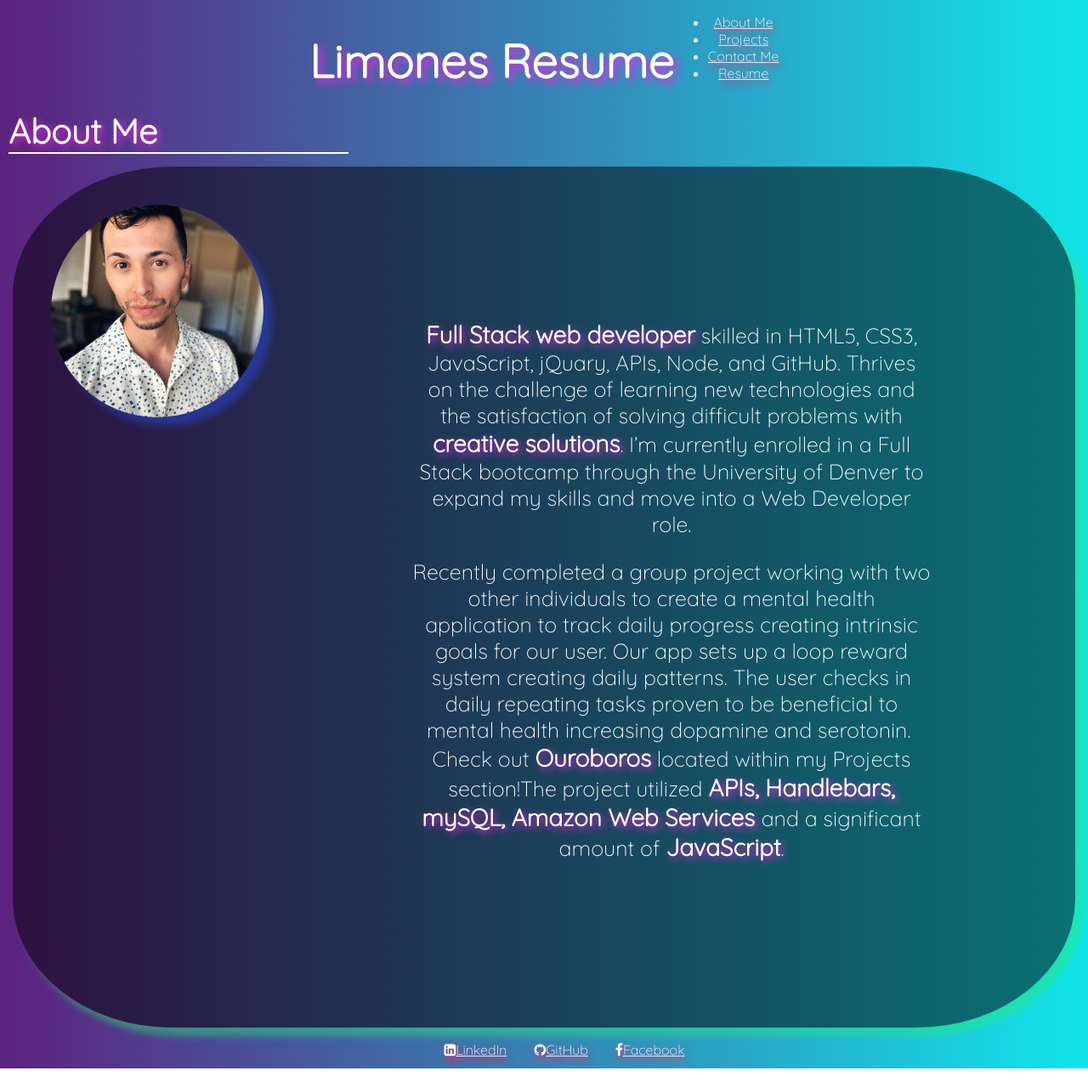
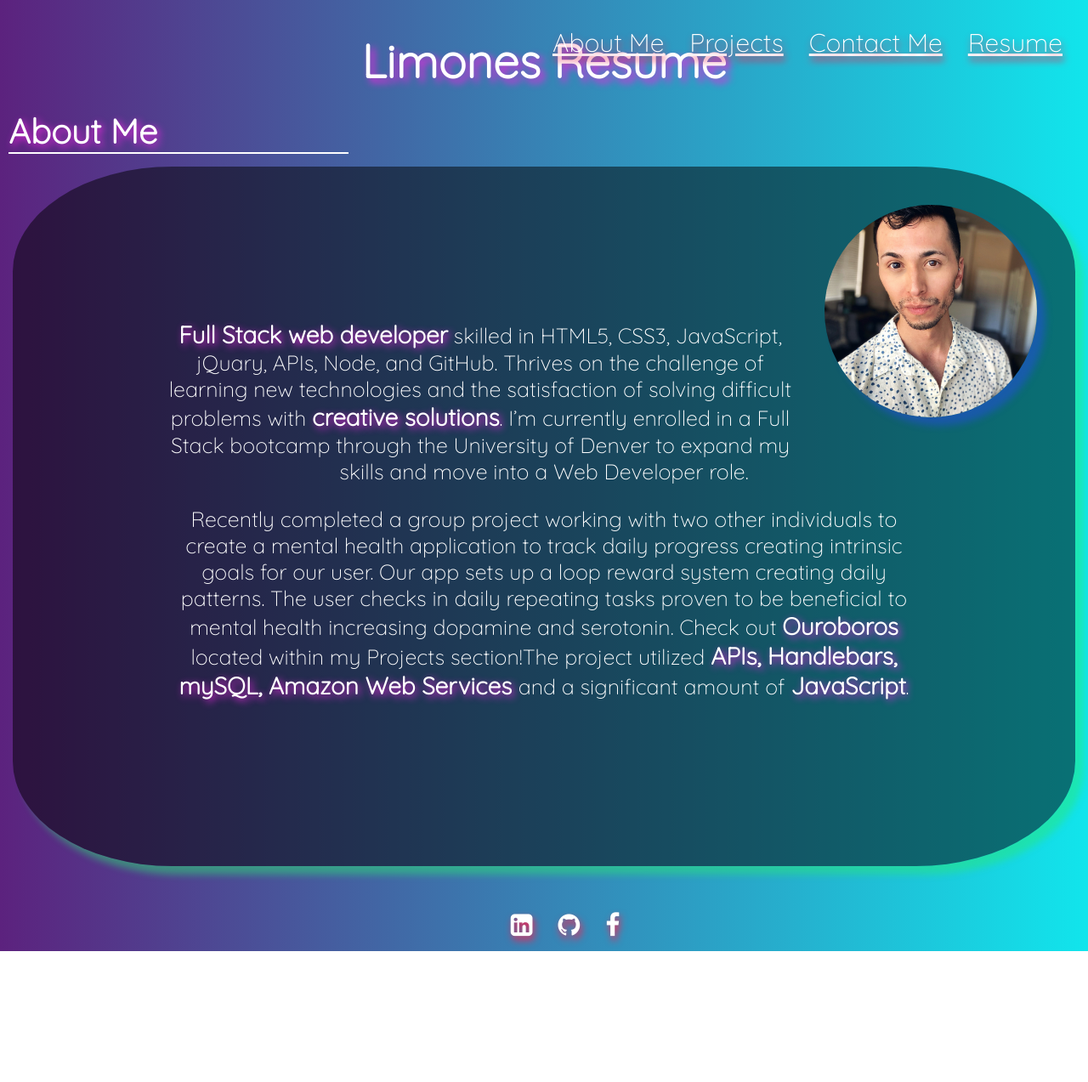
Before and after one commit to ZestyLimones/react-portfolio, a React (Create React App) app: page / in a window 1280 px wide. Shown: the top 1273 px of the page at 85% size. After the commit the page ends 1135 px from the top, so only its background shows below. Built offline with nearby package versions, Linux system fonts and the light colour scheme.

Commit message:
added styling to nav, footer, and projects.

```diff
--- a/src/components/Footer.css
+++ b/src/components/Footer.css
@@ -1,55 +1,25 @@
+.footer {
+  margin-top: 50px;
+}
+
 .contact-links {
   /* position: absolute; */
-  text-align: center;
+  justify-content: center;
   bottom: 0;
   width: 100%;
-  height: 2rem;
+  display: flex;
+  height: 50px;
 }
 
-.contact-links li {
+.link {
   display: inline;
   margin-right: 2rem;
+  display: flex;
+  font-size: 30px;
+  margin-right: 30px;
+  transition: all 0.2s ease-in-out;
 }
 
-.modal {
-  position: fixed;
-  left: 0;
-  top: 0;
-  width: 100%;
-  height: 100%;
-  background-color: rgba(0, 0, 0, 0.5);
-  opacity: 0;
-  visibility: hidden;
-  transform: scale(1.1);
-  transition: visibility 0s linear 0.25s, opacity 0.25s 0s, transform 0.25s;
+.link:hover {
+  transform: scale(1.3);
 }
-.modal-content {
-  position: absolute;
-  top: 50%;
-  left: 50%;
-  transform: translate(-50%, -50%);
-  background-color: rgba(29, 255, 180, 0.9);
-  box-shadow: 10px 10px 8px rgba(0, 0, 0, 0.466);
-  padding: 15px;
-  border-radius: 35px;
-}
-
-.close-button {
-  float: right;
-  padding: 10px;
-  font-size: 50px;
-  line-height: 1.5rem;
-  text-align: center;
-  cursor: pointer;
-  border-radius: 15%;
-  background-color: black;
-}
-.close-button:hover {
-  background-color: darkgray;
-}
-.show-modal {
-  opacity: 1;
-  visibility: visible;
-  transform: scale(1);
-  transition: visibility 0s linear 0s, opacity 0.25s 0s, transform 0.25s;
-}
--- a/src/components/Footer.js
+++ b/src/components/Footer.js
@@ -2,34 +2,36 @@ import './Footer.css';
 
 export default function Footer() {
   return (
+    <div className="footer">
       <ul className="contact-links">
-      <li>
+        <li className="link">
           <a
             href="https://www.linkedin.com/in/micheal-limones"
             target="_blank"
             rel="noreferrer"
           >
-          <i className="fa fa-linkedin-square"></i>LinkedIn
+            <i className="fa fa-linkedin-square"></i>
           </a>
         </li>
-      <li>
+        <li className="link">
           <a
             href="https://github.com/ZestyLimones"
             target="_blank"
             rel="noreferrer"
           >
-          <i className="fa fa-github"></i>GitHub
+            <i className="fa fa-github"></i>
           </a>
         </li>
-      <li>
+        <li className="link">
           <a
             href="https://www.facebook.com/profile.php?id=1522278848"
             target="_blank"
             rel="noreferrer"
           >
-          <i className="fa fa-facebook"></i>Facebook
+            <i className="fa fa-facebook"></i>
           </a>
         </li>
       </ul>
+    </div>
   );
 }
--- a/src/components/NavBar.css
+++ b/src/components/NavBar.css
@@ -1,22 +1,22 @@
 .nav {
-  /* position: relative;
-  display: flex; */
-  /* float: right; */
-  /* flex: 0 0 15%; */
-  /* justify-content: center; */
+  position: absolute;
+  right: 0;
+  margin-top: 15px;
 }
 
-.nav ul {
-  position: fixed;
+.nav-bar {
+  display: flex;
+  justify-content: right;
   align-items: center;
 }
 
-.nav ul li {
+.nav-item {
+  display: flex;
   font-size: 30px;
-  margin-top: 20px;
+  margin-right: 30px;
   transition: all 0.2s ease-in-out;
 }
 
-.nav ul li:hover {
+.nav-item:hover {
   transform: scale(1.3);
 }
--- a/src/components/NavBar.js
+++ b/src/components/NavBar.js
@@ -3,7 +3,8 @@ import "./NavBar.css"
 
 function NavBar({ currentPage, handlePageChange}) {
     return (
-        <ul className="nav nav-bar">
+        <div className="nav">
+            <ul className="nav-bar">
                 <li className="nav-item">
                     <a href="#about" onClick={() => handlePageChange('About')} className={currentPage === "About" ? 'nav-link active' : 'nav-link'}>About Me</a>
                 </li>
@@ -17,6 +18,8 @@ function NavBar({ currentPage, handlePageChange}) {
                     <a href="https://drive.google.com/file/d/1RqQuLwDXdIFGJQak1mSKnHwn_4hwkzQn/view?usp=sharing" target="_blank" rel="noreferrer">Resume</a>
                 </li>
             </ul>
+        </div>
+
     )
 }
 
--- a/src/components/PortfolioContainer.css
+++ b/src/components/PortfolioContainer.css
@@ -50,7 +50,6 @@ span {
 }
 
 .card {
-  display: flex;
   padding: 20px;
   border-radius: 15%;
   margin: 5px;
@@ -62,3 +61,8 @@ span {
 .card-content {
   padding: 150px;
 }
+
+a {
+  color: white;
+  text-shadow: 2px 5px 8px rgb(233, 40, 88);
+}
--- a/src/components/pages/Projects.css
+++ b/src/components/pages/Projects.css
@@ -1,8 +1,16 @@
+.projects {
+  margin: 35px;
+  display: inline-flex;
+  flex-wrap: wrap;
+  height: 850px;
+  width: 800px;
+}
+
 .card-title {
   margin: 10px;
 }
 
-.card-links button {
+.btn {
   margin: 10px;
 }
 
@@ -12,7 +20,12 @@
   border-radius: 15%;
 }
 
-button {
+.card-links {
+  display: inline-flex;
+}
+
+.btn {
+  font-size: 20px;
   padding: 4px;
   border-radius: 5px;
   color: white;
@@ -22,12 +35,7 @@ button {
   transition: all 0.2s ease-in-out;
 }
 
-button:hover {
+.btn:hover {
   transform: scale(1.2);
   cursor: pointer;
 }
-
-a {
-  color: white;
-  text-shadow: 2px 5px 8px rgb(233, 40, 88);
-}
--- a/src/components/pages/Projects.js
+++ b/src/components/pages/Projects.js
@@ -37,14 +37,14 @@ for (let [index, trigger] of triggerArray) {
                             <p><span>test user email:</span> testuser@fake-email.com</p>
                             <p><span>test user password:</span> test1234</p>
                             <div className="card-links">
-                                <p className="project-repo-link"><a href="https://github.com/ZestyLimones/Ouroboros" target='_blank' rel="noreferrer" ><button>View Code</button></a></p>
-                                <p class="project-depoyed-link"><a href="https://ouroboros-ml-jf-ni.herokuapp.com/" target='_blank' rel="noreferrer" ><button>View Project</button></a></p>
+                                <p className="project-repo-link"><a href="https://github.com/ZestyLimones/Ouroboros" target='_blank' rel="noreferrer" ><button className='btn'>View Code</button></a></p>
+                                <p class="project-depoyed-link"><a href="https://ouroboros-ml-jf-ni.herokuapp.com/" target='_blank' rel="noreferrer" ><button className='btn'>View Project</button></a></p>
                             </div>
                         </div>
                     </div>
                 </div>
 
-                <div className="project-2 project" >
+                <div className="project-2 projects" >
                     <div className="card">
                         <h3 className="card-title">Natonal Parks Day Trip Planner</h3>
                         <img src={nationalParksScreenshot} alt="Screenshot of National Day Trip Planner" className="card-image" />
```
Lines whose indentation alone changed are shown as unchanged.
